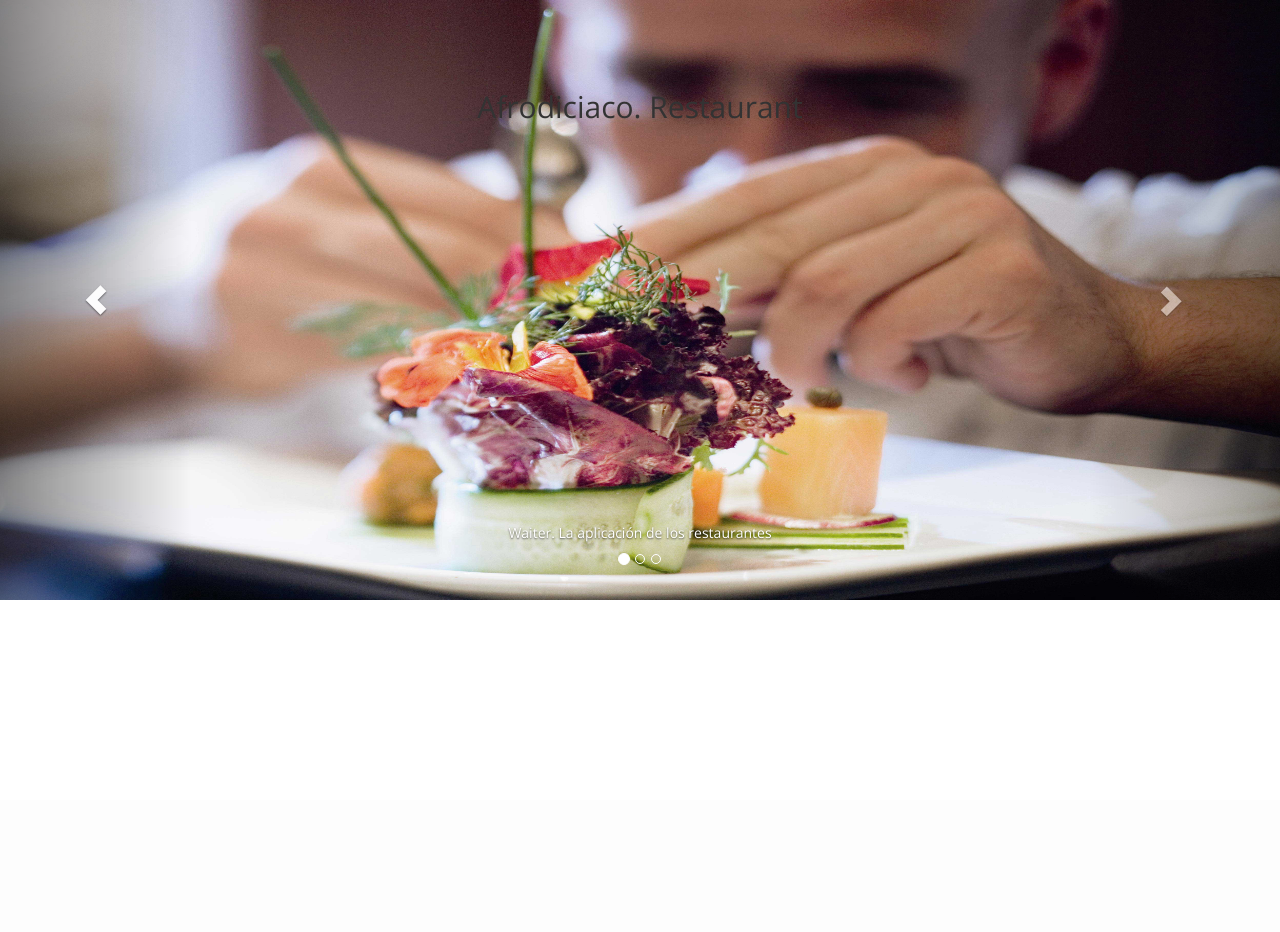
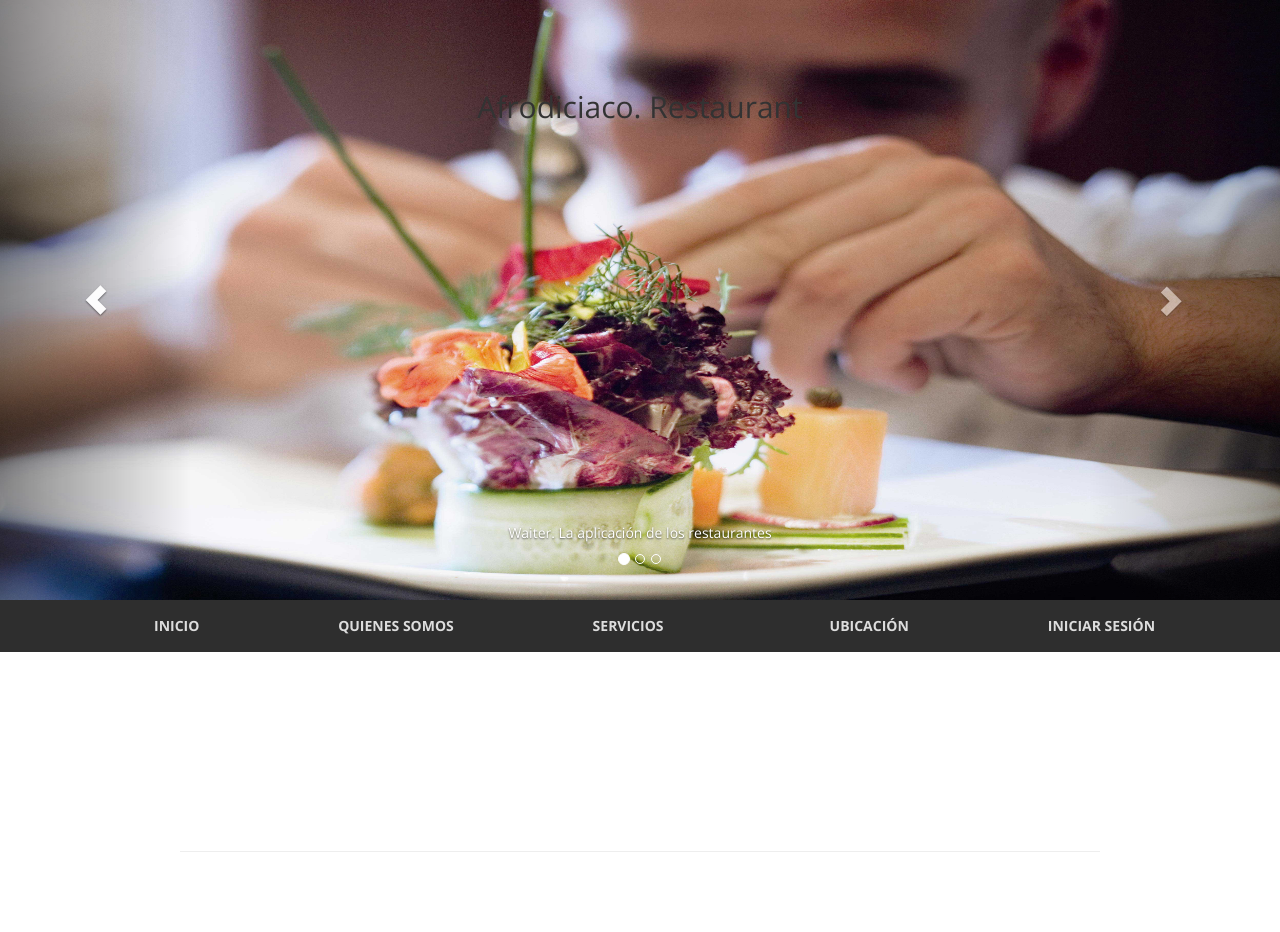
Before and after one commit to dianamor8/waiter, a Django app: page / in a window 1280 px wide. Before the commit the page ends 600 px from the top, so only its background shows below. Run offline with Django 3.2, Linux system fonts and the light colour scheme; some libraries are stand-ins or nearby versions.

Commit message:
Corrección slide

```diff
--- a/waiter/apps/home/urls.py
+++ b/waiter/apps/home/urls.py
@@ -2,6 +2,7 @@ from django.conf.urls import patterns, url
 
 urlpatterns = patterns('waiter.apps.home.views',
 	url(r'^$', 'index_view',name = 'vista_principal'),
+	url(r'^carousel/$', 'carousel_view',name = 'vista_carousel'),
 	url(r'^home/$', 'home_view',name = 'vista_principal'),
 	url(r'^about/$', 'about_view',name = 'vista_about'),
 	url(r'^contact/$', 'contact_view',name = 'vista_contacto'),
--- a/waiter/apps/home/views.py
+++ b/waiter/apps/home/views.py
@@ -14,6 +14,9 @@ from django.http import HttpResponseRedirect
 #Vista con render
 def index_view(request):
 	return render(request, 'home/index.html')
+
+def carousel_view(request):
+	return render(request, 'base/carousel.html')
 
 def about_view(request):
 	mensaje = "A cerca de.."
--- /dev/null
+++ b/waiter/media/js/jsinicio.js
@@ -0,0 +1,11 @@
+$(document).ready(function() {
+	activarCarousel();
+
+});
+
+
+function activarCarousel (argument) {
+	$(".carousel").carousel({
+		interval : 4000
+	});
+}
--- a/waiter/templates/home/index.html
+++ b/waiter/templates/home/index.html
@@ -8,50 +8,43 @@
 		<meta charset="UTF-8">
 		<meta name="waiter" content="Waiter">
 		<meta name="viewport" content="width=device-width, initial-scale=1.0">
-		<link href="/media/bootstrap/css/bootstrap.min.css" rel="stylesheet" media="screen">
+		<link href="/media/bootstrap/css/bootstrap.css" rel="stylesheet" media="screen">
 		<link href="/media/css/css1.css" rel="stylesheet">
-		<style type="text/css"></style>
 		<script src="/media/js/jquery.js"></script>
-		<script src="/media/js/carousel.js" ></script>
+		<script src="/media/bootstrap/js/bootstrap.js"></script>
+		<script src="/media/js/jsinicio.js"></script>
 	</head>
 	<body>
-		<!-- Bootstrap JavaScript -->
-
-		<!-- jQuery -->
-
 		<div id="wrap">
 			<!-- PANEL DE IMAGEN EN EL HEADER -->
 			<header class="masthead">
 				<div id="myCarousel"  class="carousel slide">
 					<ol class="carousel-indicators">
-						<li id="li0" data-slideto="0" class="active"  onclick="changeImage(0);"></li>
-						<li id="li1" data-slideto="1" onclick="changeImage(1);" ></li>
-						<li id="li2" data-slideto="2" onclick="changeImage(2);"></li>
+						<li data-target="#myCarousel" data-slide-to="0" class="active"></li>
+						<li data-target="#myCarousel" data-slide-to="1"></li>
+						<li data-target="#myCarousel" data-slide-to="2"></li>
 					</ol>
 					<!-- DIV DE LAS IMAGENES -->
 					<!-- AGREGAR POR CADA IMAGEN EL ATRIBUTO id y data-slideto -->
 					<div class="carousel-inner">
-						<div id="img0" class="item active" data-slideto="0">
-							<img src="/media/images/chef2.jpg"/>
+						<div class="item active">
+							<img src="/media/images/chef2.jpg" alt="banner1"/>
 							<div class="carousel-caption">
 								<h5>Waiter. La aplicación de los restaurantes</h5>
 							</div><!-- carousel-caption -->
 						</div>
-						<div id="img1" class="item" data-slideto="1">
-							<img src="/media/images/torta.jpg"/>
-							<div class="container">
+
+						<div class="item">
+							<img src="/media/images/torta.jpg" alt="banner2"/>
 							<div class="carousel-caption">
 								<h5>Waiter. La aplicación de los restaurantes</h5>
 							</div><!-- carousel-caption -->
-							</div><!-- container-->
 						</div>
-						<div id="img2" class="item" data-slideto="2">
-							<img src="/media/images/menu.jpg" />
-							<div class="container">
+						<div class="item">
+							<img src="/media/images/menu.jpg" alt="banner3"/>
 							<div class="carousel-caption">
 								<h5>Waiter. La aplicación de los restaurantes</h5>
 							</div><!-- carousel-caption -->
-							</div><!-- container-->
 						</div>
 					</div><!-- id:carousel-inner -->
 
@@ -59,15 +52,50 @@
 						<h2 id="nombre">Afrodiciaco. Restaurant</h2>
 					</div><!-- divlogo -->
 					<!-- LINK A LA DERECHA -->
-					<a class="left carousel-control" id="prev">
+					<a href="#myCarousel" class="left carousel-control" data-slide="prev">
 						<span class="glyphicon glyphicon-chevron-left"></span>
 					</a>
-					<!-- LINK A LA IZQUIERDA -->
-					<a class="right carousel-control" id="next">
+					<a href="#myCarousel" class="right carousel-control" data-slide="next">
 						<span class="glyphicon glyphicon-chevron-right"></span>
 					</a>
 				</div><!-- id:myCarousel -->
 			</header> <!-- class: masthead -->
+
+			<div class="navbar navbar-custom navbar-inverse navbar-static-top" id="nav">
+				<div class="container">
+					<div class="navbar-header">
+						<!--<button type="button" class="navbar-toggle" data-toggle="collapse" data-target=".navbar-collapse">
+							<span class="icon-bar"></span>
+							<span class="icon-bar"></span>
+							<span class="icon-bar"></span>
+						</button>-->
+					</div><!-- navbar-header -->
+					<div class "collapse navbar-collapse">
+						<ul class="nav navbar-nav nav-justified">
+							<li><a href="#section1">Inicio</a></li>
+							<li><a href="#section2">Quienes somos</a></li>
+							<li><a href="#section3">Servicios</a></li>
+							<li><a href="#section4">Ubicación</a></li>
+							<li><a href="#section4">Iniciar Sesión</a></li>
+						</ul>
+					</div><!-- collapse navbar-collapse -->
+				</div><!-- container -->
+			</div><!-- navbar -->
+
+			<!-- divisor de la pagina -->
+			<div class="divider" id="section1">
+			</div><!-- div divider section1 -->
+
+			<div class="container">
+				<div class="col-sm-10 col-sm-offset-1">
+					<div class="page-header text-center">
+						<img src="" alt="">
+					</div><!-- page-header -->
+				</div><!-- col-sm-10 -->
+			</div><!-- container -->
+
 		</div> <!--div id=wrap-->
 	</body>
+
+
 </html>
```
Also changed, not shown: waiter/templates/base/carousel.html (added, +45 -0 lines), waiter/media/images/cafeela.jpg (added), waiter/media/images/casona.jpg (added), waiter/media/images/yantar.jpg (added). Lines whose indentation alone changed are shown as unchanged.
